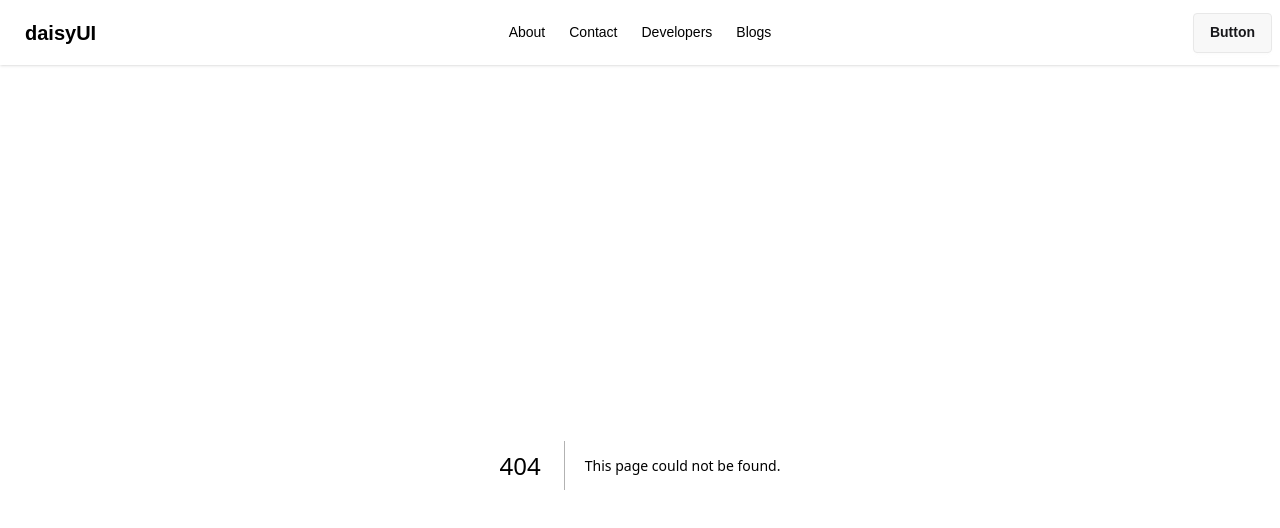
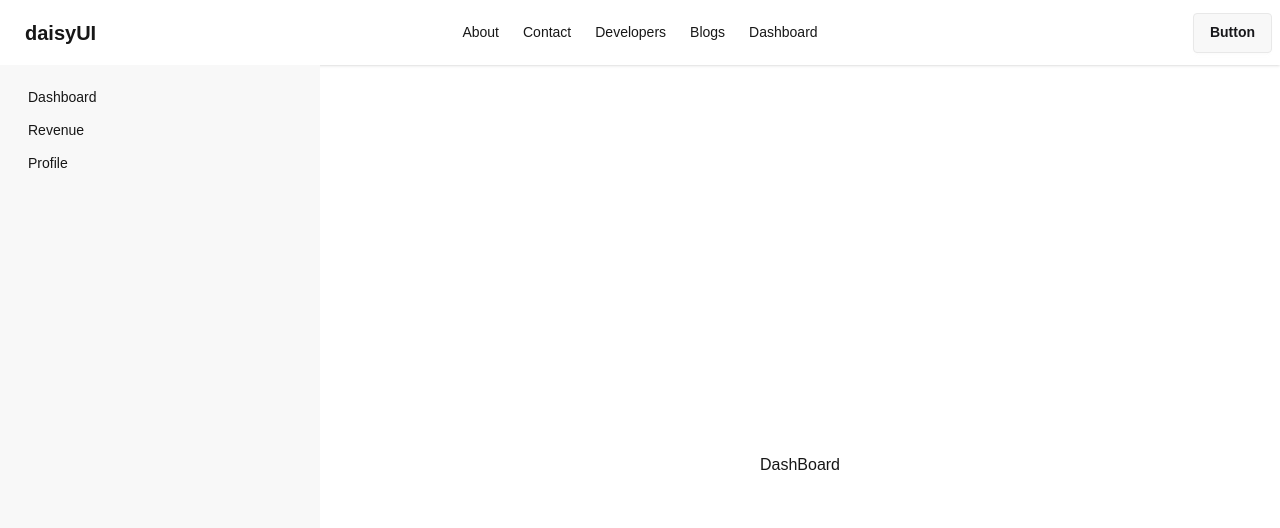
Before and after one commit to ashrafulhoda789/nextjs-projects-ph, a Next.js app: page /dashboard in a window 1280 px wide. Before the commit this address had no page. Shown: the top 528 px of the page. Built offline with nearby package versions, Linux system fonts and the light colour scheme.

Commit message:
create multiple layout

```diff
--- a/src/app/blogs/[blogId]/page.jsx
+++ b/src/app/blogs/[blogId]/page.jsx
@@ -42,7 +42,7 @@
 
     const { blogId } = await params;
     const blog = blogs.find(blog => blog.id == blogId);
-    console.log(blog, 'blog info');
+    // console.log(blog, 'blog info');
 
 
     return (
--- /dev/null
+++ b/src/app/dashboard/layout.jsx
@@ -0,0 +1,28 @@
+import Link from "next/link";
+
+
+const DashboardLayout = ({ children }) => {
+    return (
+        <div className="drawer lg:drawer-open">
+            <input id="my-drawer-3" type="checkbox" className="drawer-toggle" />
+            <div className="drawer-content flex flex-col items-center justify-center">
+                {/* Page content here */}
+                {children}
+                <label htmlFor="my-drawer-3" className="btn drawer-button lg:hidden">
+                    Open drawer
+                </label>
+            </div>
+            <div className="drawer-side">
+                <label htmlFor="my-drawer-3" aria-label="close sidebar" className="drawer-overlay"></label>
+                <ul className="menu bg-base-200 min-h-full w-80 p-4">
+                    {/* Sidebar content here */}
+                    <li><Link href="/dashboard">Dashboard</Link></li>
+                    <li><Link href='/dashboard/revenue'>Revenue</Link></li>
+                    <li><Link href='/dashboard/profile'>Profile</Link></li>
+                </ul>
+            </div>
+        </div>
+    );
+};
+
+export default DashboardLayout;
--- /dev/null
+++ b/src/app/dashboard/page.jsx
@@ -0,0 +1,11 @@
+
+
+const DashboardPage = () => {
+    return (
+        <div className="text-center">
+            <h2>DashBoard</h2>
+        </div>
+    );
+};
+
+export default DashboardPage;
--- /dev/null
+++ b/src/app/dashboard/profile/page.jsx
@@ -0,0 +1,11 @@
+
+
+const ProfilePage = () => {
+    return (
+        <div>
+            <h2>Profile page</h2>
+        </div>
+    );
+};
+
+export default ProfilePage;
--- /dev/null
+++ b/src/app/dashboard/revenue/page.jsx
@@ -0,0 +1,11 @@
+
+
+const RevenuePage = () => {
+    return (
+        <div>
+            <h2>Money Coming</h2>
+        </div>
+    );
+};
+
+export default RevenuePage;
--- a/src/components/Navbar.jsx
+++ b/src/components/Navbar.jsx
@@ -8,6 +8,7 @@
         <li><Link href="/contact">Contact</Link></li>
         <li><Link href="/about/developers">Developers</Link></li>
         <li><Link href="/blogs">Blogs</Link></li>
+        <li><Link href="/dashboard">Dashboard</Link></li>
     </>
 
     return (
```
